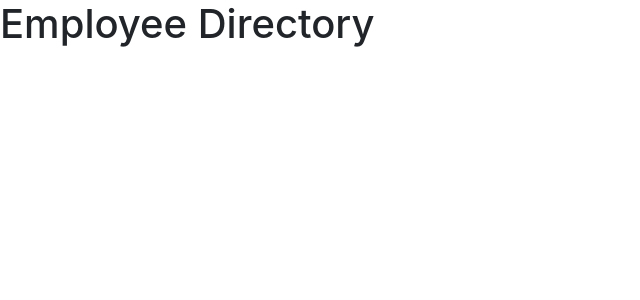
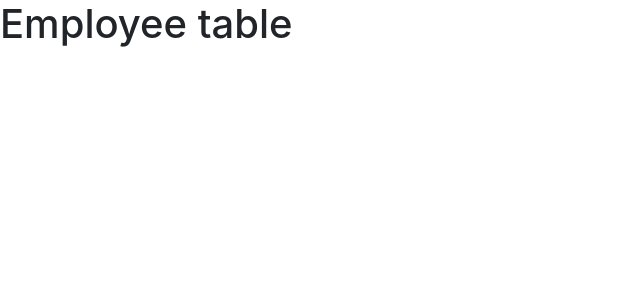
Before and after one commit to jfisher396/employee-directory, a React (Create React App) app: page / in a window 1280 px wide. Shown: the top 300 px of the page, without its empty margins (0-640 px from the left). Built offline with nearby package versions, Linux system fonts and the light colour scheme.

Commit message:
created employee directory file

```diff
--- a/src/App.js
+++ b/src/App.js
@@ -1,8 +1,8 @@
 import React from 'react';
-// import EmployeeDir from "./components/EmployeeDir";
+import EmployeeDir from "./components/EmployeeDir";
 
 function App() {
-  return <h1>Employee Directory</h1> ;
+  return <EmployeeDir /> ;
 }
 
 export default App;
--- a/src/components/EmployeeDir.js
+++ b/src/components/EmployeeDir.js
@@ -0,0 +1,9 @@
+import React from 'react'
+
+export default function EmployeeDir() {
+  return (
+    <div>
+      <h1>Employee table</h1>
+    </div>
+  )
+}
```
Also changed, not shown: utils/API.js (deleted, +0 -9 lines), src/utils/API.js (added).
